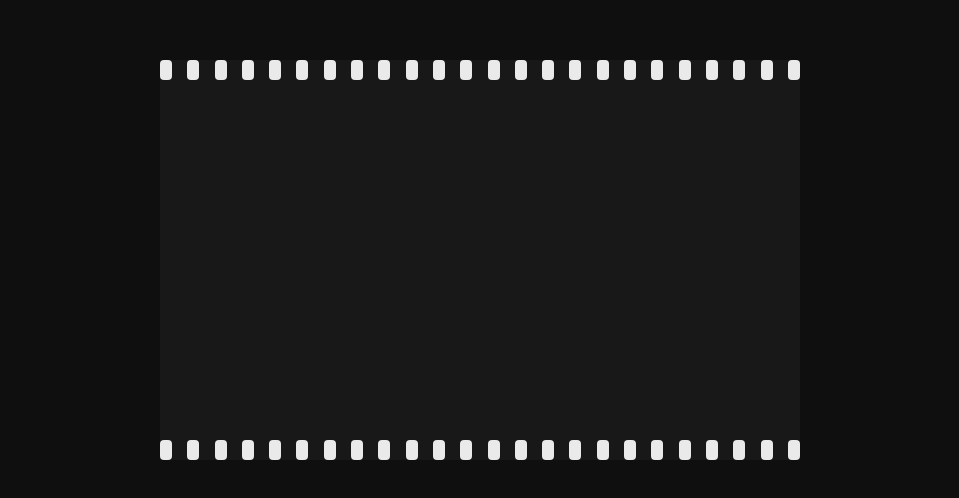
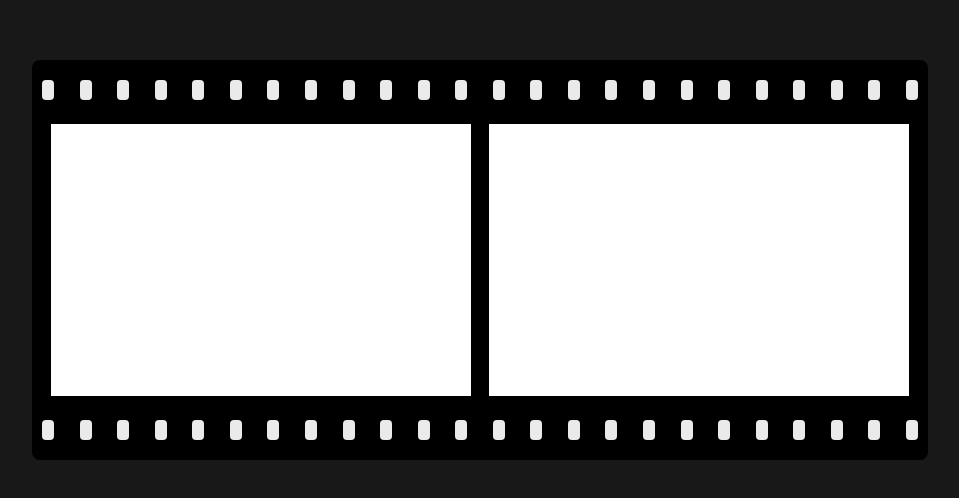
Before and after one commit to DevWonny/Re-Memory, a Next.js app: page /upload in a window 1280 px wide. Shown: the part 140-638 px from the top of the page, without its empty margins (160-1119 px from the left). Built offline with nearby package versions, Linux system fonts and the light colour scheme.

Commit message:
Upload Page Layout 구성

```diff
--- a/app/upload/page.tsx
+++ b/app/upload/page.tsx
@@ -14,16 +14,16 @@ import "@/styles/upload.scss";
 export default function Upload() {
   return (
     <div className="upload-page flex items-center justify-center w-screen h-screen">
-      <div className="upload-container flex flex-col items-center justify-between w-[50%] h-[50%]">
+      <div className="upload-container flex flex-col items-center justify-between w-[70%] h-[50%]">
         <div className="perforation">
           {Array.from({ length: 24 }).map((_, index) => (
             <p key={`top-perforation-${index}`} />
           ))}
         </div>
 
-        <div className="contents-container flex">
-          <div className="left-contents"></div>
-          <div className="right-contents"></div>
+        <div className="contents-container flex justify-around items-center w-full h-full">
+          <div className="content w-[48%] h-[85%]"></div>
+          <div className="content w-[48%] h-[85%]"></div>
         </div>
 
         <div className="perforation">
--- a/styles/upload.scss
+++ b/styles/upload.scss
@@ -1,16 +1,17 @@
 @import "@/styles/globals.scss";
 
 div.upload-page {
+  background-color: $sub-color;
   div.upload-container {
-    background-color: $sub-color;
+    background-color: black;
+    padding: 20px 10px;
+    border-radius: 8px;
     div.perforation {
       width: 100%;
       height: 20px;
       display: flex;
       align-items: center;
       justify-content: space-between;
-      // background-color: red;
-
       p {
         width: 12px;
         height: 20px;
@@ -18,5 +19,11 @@ div.upload-page {
         background-color: $text-color;
       }
     }
+
+    div.contents-container {
+      div.content {
+        background-color: white;
+      }
+    }
   }
 }
```
